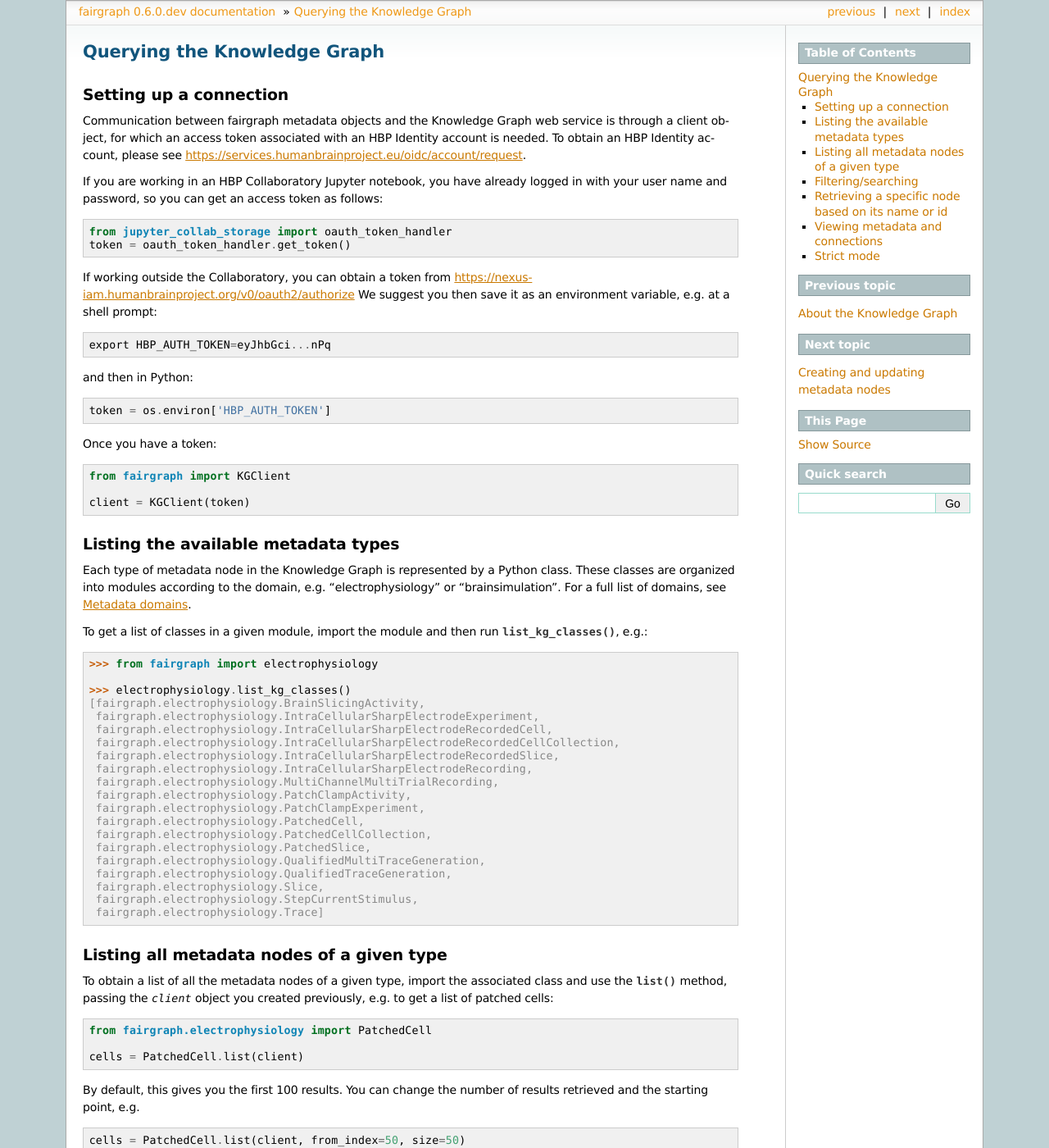
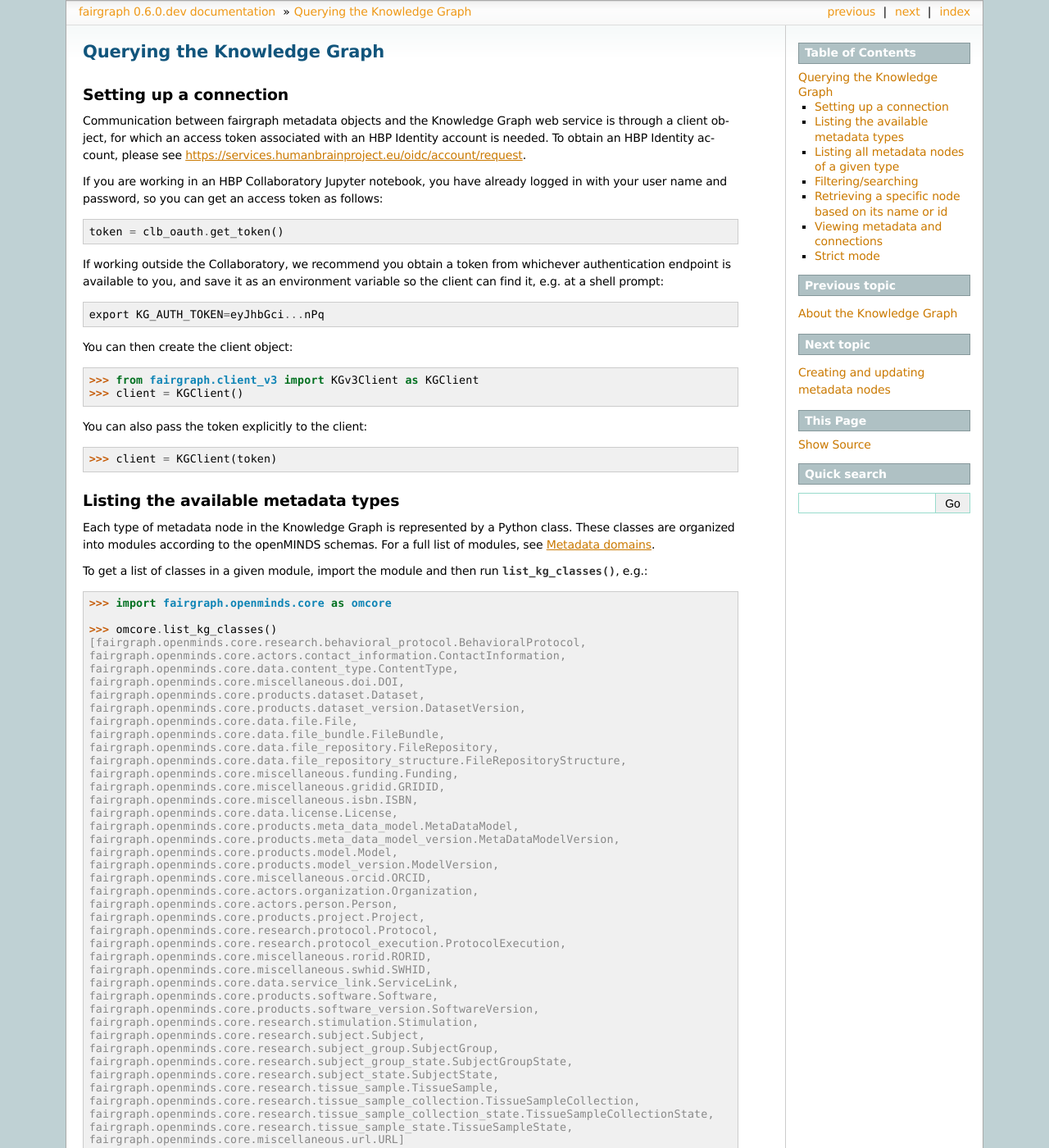
Before and after one commit to apdavison/fairgraph, a Sphinx documentation site: the page built from doc/queries.rst, in a window 1280 px wide and 1400 px high. Shown: the whole window at 82% size. Built offline with Sphinx 7.4.7, drawn with Linux system fonts in a browser that asks for light colours; some of the changed text lies outside the part shown.

Commit message:
update documentation

```diff
--- a/doc/permissions.rst
+++ b/doc/permissions.rst
@@ -3,7 +3,7 @@ Access permissions
 ==================
 
 Before accessing the Human Brain Project/EBRAINS Knowledge Graph through fairgraph,
-you must read and accept the `Terms of Use`_, and then e-mail support@humanbrainproject.eu
+you must read and accept the `Terms of Use`_, and then e-mail support@ebrains.eu
 to request access.
 
 
--- a/doc/queries.rst
+++ b/doc/queries.rst
@@ -12,58 +12,77 @@ To obtain an HBP Identity account, please see https://services.humanbrainproject
 If you are working in an HBP Collaboratory Jupyter notebook, you have already logged in with your
 user name and password, so you can get an access token as follows::
 
-   from jupyter_collab_storage import oauth_token_handler
-   token = oauth_token_handler.get_token()
+   token = clb_oauth.get_token()
 
 
-If working outside the Collaboratory, you can obtain a token
-from https://nexus-iam.humanbrainproject.org/v0/oauth2/authorize
-We suggest you then save it as an environment variable, e.g. at a shell prompt::
+If working outside the Collaboratory, we recommend you obtain a token from whichever authentication endpoint
+is available to you, and save it as an environment variable so the client can find it, e.g. at a shell prompt::
 
-   export HBP_AUTH_TOKEN=eyJhbGci...nPq
-
-and then in Python::
-
-   token = os.environ['HBP_AUTH_TOKEN']
+   export KG_AUTH_TOKEN=eyJhbGci...nPq
 
 
-Once you have a token::
+You can then create the client object::
 
-   from fairgraph import KGClient
+   >>> from fairgraph.client_v3 import KGv3Client as KGClient
+   >>> client = KGClient()
 
-   client = KGClient(token)
+You can also pass the token explicitly to the client::
+
+   >>> client = KGClient(token)
 
 
 Listing the available metadata types
 ====================================
 
 Each type of metadata node in the Knowledge Graph is represented by a Python class.
-These classes are organized into modules according to the domain, e.g. "electrophysiology"
-or "brainsimulation". For a full list of domains, see :doc:`modules`.
+These classes are organized into modules according to the openMINDS schemas.
+For a full list of modules, see :doc:`modules`.
 
 To get a list of classes in a given module, import the module and then run
 :func:`list_kg_classes()`, e.g.::
 
-    >>> from fairgraph import electrophysiology
+    >>> import fairgraph.openminds.core as omcore
 
-    >>> electrophysiology.list_kg_classes()
-    [fairgraph.electrophysiology.BrainSlicingActivity,
-     fairgraph.electrophysiology.IntraCellularSharpElectrodeExperiment,
-     fairgraph.electrophysiology.IntraCellularSharpElectrodeRecordedCell,
-     fairgraph.electrophysiology.IntraCellularSharpElectrodeRecordedCellCollection,
-     fairgraph.electrophysiology.IntraCellularSharpElectrodeRecordedSlice,
-     fairgraph.electrophysiology.IntraCellularSharpElectrodeRecording,
-     fairgraph.electrophysiology.MultiChannelMultiTrialRecording,
-     fairgraph.electrophysiology.PatchClampActivity,
-     fairgraph.electrophysiology.PatchClampExperiment,
-     fairgraph.electrophysiology.PatchedCell,
-     fairgraph.electrophysiology.PatchedCellCollection,
-     fairgraph.electrophysiology.PatchedSlice,
-     fairgraph.electrophysiology.QualifiedMultiTraceGeneration,
-     fairgraph.electrophysiology.QualifiedTraceGeneration,
-     fairgraph.electrophysiology.Slice,
-     fairgraph.electrophysiology.StepCurrentStimulus,
-     fairgraph.electrophysiology.Trace]
+    >>> omcore.list_kg_classes()
+    [fairgraph.openminds.core.research.behavioral_protocol.BehavioralProtocol,
+    fairgraph.openminds.core.actors.contact_information.ContactInformation,
+    fairgraph.openminds.core.data.content_type.ContentType,
+    fairgraph.openminds.core.miscellaneous.doi.DOI,
+    fairgraph.openminds.core.products.dataset.Dataset,
+    fairgraph.openminds.core.products.dataset_version.DatasetVersion,
+    fairgraph.openminds.core.data.file.File,
+    fairgraph.openminds.core.data.file_bundle.FileBundle,
+    fairgraph.openminds.core.data.file_repository.FileRepository,
+    fairgraph.openminds.core.data.file_repository_structure.FileRepositoryStructure,
+    fairgraph.openminds.core.miscellaneous.funding.Funding,
+    fairgraph.openminds.core.miscellaneous.gridid.GRIDID,
+    fairgraph.openminds.core.miscellaneous.isbn.ISBN,
+    fairgraph.openminds.core.data.license.License,
+    fairgraph.openminds.core.products.meta_data_model.MetaDataModel,
+    fairgraph.openminds.core.products.meta_data_model_version.MetaDataModelVersion,
+    fairgraph.openminds.core.products.model.Model,
+    fairgraph.openminds.core.products.model_version.ModelVersion,
+    fairgraph.openminds.core.miscellaneous.orcid.ORCID,
+    fairgraph.openminds.core.actors.organization.Organization,
+    fairgraph.openminds.core.actors.person.Person,
+    fairgraph.openminds.core.products.project.Project,
+    fairgraph.openminds.core.research.protocol.Protocol,
+    fairgraph.openminds.core.research.protocol_execution.ProtocolExecution,
+    fairgraph.openminds.core.miscellaneous.rorid.RORID,
+    fairgraph.openminds.core.miscellaneous.swhid.SWHID,
+    fairgraph.openminds.core.data.service_link.ServiceLink,
+    fairgraph.openminds.core.products.software.Software,
+    fairgraph.openminds.core.products.software_version.SoftwareVersion,
+    fairgraph.openminds.core.research.stimulation.Stimulation,
+    fairgraph.openminds.core.research.subject.Subject,
+    fairgraph.openminds.core.research.subject_group.SubjectGroup,
+    fairgraph.openminds.core.research.subject_group_state.SubjectGroupState,
+    fairgraph.openminds.core.research.subject_state.SubjectState,
+    fairgraph.openminds.core.research.tissue_sample.TissueSample,
+    fairgraph.openminds.core.research.tissue_sample_collection.TissueSampleCollection,
+    fairgraph.openminds.core.research.tissue_sample_collection_state.TissueSampleCollectionState,
+    fairgraph.openminds.core.research.tissue_sample_state.TissueSampleState,
+    fairgraph.openminds.core.miscellaneous.url.URL]
 
 
 Listing all metadata nodes of a given type
@@ -73,18 +92,18 @@ To obtain a list of all the metadata nodes of a given type, import the associate
 the :meth:`list()` method, passing the `client` object you created previously,
 e.g. to get a list of patched cells::
 
-    from fairgraph.electrophysiology import PatchedCell
+    from fairgraph.openminds.core import License
 
-    cells = PatchedCell.list(client)
+    licenses = License.list(client)
 
 By default, this gives you the first 100 results.
 You can change the number of results retrieved and the starting point, e.g. ::
 
-    cells = PatchedCell.list(client, from_index=50, size=50)
+    licenses = License.list(client, from_index=15, size=10)
 
-This returns 50 nodes starting with the 50th. To see how many nodes there are in total::
+This returns 10 nodes starting with the 15th. To see how many nodes there are in total::
 
-    PatchedCell.count(client)
+    License.count(client)
 
 .. note:: if you consistently retrieve an empty list, it is probably because you do not
           yet have the necessary permissions. See :doc:`permissions` for more information.
@@ -94,19 +113,17 @@ Filtering/searching
 ===================
 
 To obtain only metadata nodes that have certain properties, you can filter the list of nodes.
-For example, to see only patched cells from the CA1 region of the hippocampus in the mouse::
+For example, to see only datasets whose name contain the phrase 'patch-clamp'::
 
-    from fairgraph.commons import BrainRegion, Species
+    from fairgraph.openminds.core import DatasetVersion
 
-    hippocampus_cells = PatchedCell.list(client,
-                                         brain_region=BrainRegion("hippocampus CA1"),
-                                         species=Species("Mus musculus"))
+    datasets = DatasetVersion.list(client, name="patch-clamp")
 
 .. warning:: the filtering system is currently primitive, and unaware of hierarchies, e.g.
              filtering by "hippocampus" **will not** return cells with the brain region set to
              "hippocampus CA1". This is on our list of things to fix soon!
-             To see a list of possible search terms, use the :meth:`terms()` method,
-             e.g. ``BrainRegion.terms()``, ``Species.terms()``
+             To see a list of possible search terms, use the :meth:`fields` attribute,
+             e.g. ``DatasetVersion.fields``.
 
 
 Retrieving a specific node based on its name or id
@@ -114,8 +131,8 @@ Retrieving a specific node based on its name or id
 
 If you know the name or unique id of a node in the KnowledgeGraph, you can retrieve it directly::
 
-    cell_of_interest = PatchedCell.by_name('hbp00011_Sub3_Samp2__ExpE10', client)
-    cell_of_interest = PatchedCell.from_id("8512c3a3-eee3-4c64-acbf-850ab0bd42ee", client)
+    dataset_of_interest = DatasetVersion.by_name('Whole cell patch-clamp recordings of cerebellar Golgi cells', client)
+    dataset_of_interest = DatasetVersion.from_id('17196b79-04db-4ea4-bb69-d20aab6f1d62', client)
 
 
 Viewing metadata and connections
@@ -124,52 +141,29 @@ Viewing metadata and connections
 Once you have retrieved a node of interest, the associated metadata are available as attributes of the
 Python object, e.g.::
 
-    >>> cell_of_interest.id
-    'https://nexus.humanbrainproject.org/v0/data/neuralactivity/experiment/patchedcell/v0.1.0/8512c3a3-eee3-4c64-acbf-850ab0bd42ee'
+    >>> dataset_of_interest.id
+    'https://kg.ebrains.eu/api/instances/17196b79-04db-4ea4-bb69-d20aab6f1d62'
 
-    >>> cell_of_interest.uuid
-    '8512c3a3-eee3-4c64-acbf-850ab0bd42ee'
+    >>> dataset_of_interest.uuid
+    '17196b79-04db-4ea4-bb69-d20aab6f1d62'
 
-    >>> cell_of_interest.brain_location
-    BrainRegion('hippocampus CA1', 'http://purl.obolibrary.org/obo/UBERON_0003881')
-
-    >>> cell_of_interest.cell_type
-    CellType('hippocampus CA1 pyramidal cell', 'http://uri.neuinfo.org/nif/nifstd/sao830368389')
+    >>> dataset_of_interest.description[:100] + "..."
+    'The Golgi cells, together with granule cells and mossy fibers, form a neuronal microcircuit regulati...'
 
 Connections between graph nodes are also available as attributes::
 
-    >>> cell_of_interest.collection
-    KGQuery([<class 'fairgraph.electrophysiology.PatchedCellCollection'>], {'path': 'prov:hadMember', 'op': 'eq', 'value': 'https://nexus.humanbrainproject.org/v0/data/neuralactivity/experiment/patchedcell/v0.1.0/8512c3a3-eee3-4c64-acbf-850ab0bd42ee'})
+    >>> dataset_of_interest.license
+    KGProxyV3([<class 'fairgraph.openminds.core.data.license.License'>], 'https://kg.ebrains.eu/api/instances/6ebce971-7f99-4fbc-9621-eeae47a70d85')
 
 By default, for performance reasons, connections are not followed, and instead you will see either
 a :class:`KGQuery` or :class:`KGProxy` object. In both these cases, follow the connection using the
 :meth:`resolve()` method, e.g.::
 
-    >>> cell_collection = cell_of_interest.collection.resolve(client)
+    >>> license = dataset_of_interest.license.resolve(client)
 
-    >>> patched_slice = cell_collection.slice.resolve(client)
+    >>> license.name
+    'Creative Commons Attribution-NonCommercial-ShareAlike 4.0 International'
 
-    >>> original_slice = patched_slice.slice.resolve(client)
-
-    >>> subject = original_slice.subject.resolve(client)
-
-    >>> subject.name
-    'hbp00011_Sub3'
-
-    >>> subject.species
-    Species('Mus musculus', 'http://purl.obolibrary.org/obo/NCBITaxon_10090')
-
-    >>> subject.sex
-    Sex('female', 'schema:Female')
-
-    >>> subject.age
-    Age(QuantitativeValue(3.0 'months'), 'Post-natal')
-
-This could be chained together in a single line!
-
-::
-
-    >>> subject = cell_of_interest.collection.resolve(client).slice.resolve(client).slice.resolve(client).subject.resolve(client)
 
 .. note:: It is rather cumbersome to have to follow all these connections manually.
           In the near future, you will be able to ask fairgraph to resolve the connections for you,
@@ -184,4 +178,4 @@ somewhat stricter than the Knowledge Graph itself.
 If you find that certain queries produce errors, you can relax this strict checking for
 a given node type as follows::
 
-    PatchedCell.set_strict_mode(False)
+    DatasetVersion.set_strict_mode(False)
```
Also changed, not shown: doc/creatingupdating.rst (+21 -10 lines), doc/modules.rst (+17 -1 lines), doc/modules/openminds_computation.rst (added, +7 -0 lines), doc/modules/openminds_controlledterms.rst (added, +7 -0 lines), doc/modules/openminds_core.rst (added, +7 -0 lines), doc/modules/openminds_sands.rst (added, +7 -0 lines).
